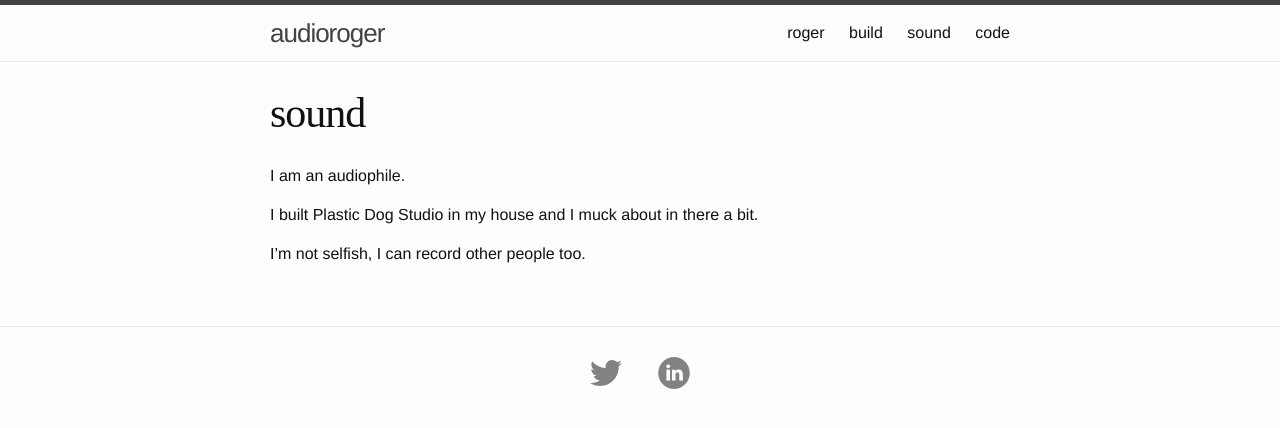
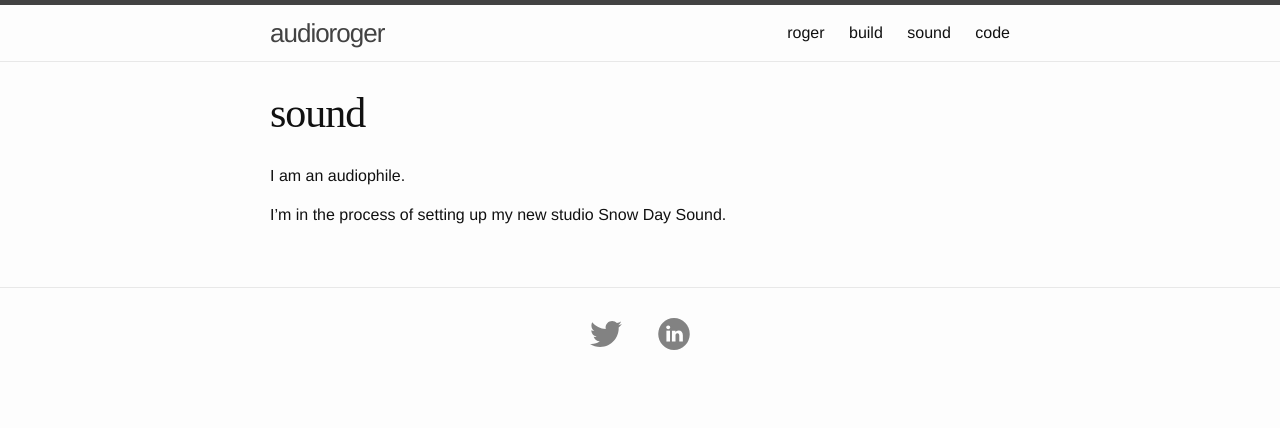
Before and after one commit to audioroger/audioroger.github.io, a Jekyll site: the page built from sound.md, in a window 1280 px wide. Shown: the top 428 px of the page. Built offline with Jekyll 4.4.1, drawn with Linux system fonts in a browser that asks for light colours; some web fonts are replaced.

Commit message:
update sound page

```diff
--- a/sound.md
+++ b/sound.md
@@ -6,6 +6,4 @@ permalink: /sound/
 
 I am an audiophile.
 
-I built Plastic Dog Studio in my house and I muck about in there a bit.
-
-I'm not selfish, I can record other people too.
+I'm in the process of setting up my new studio Snow Day Sound.
```
